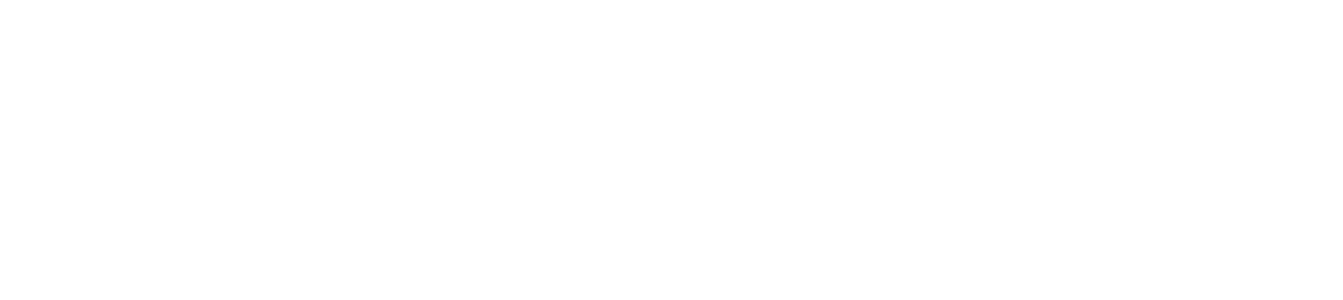
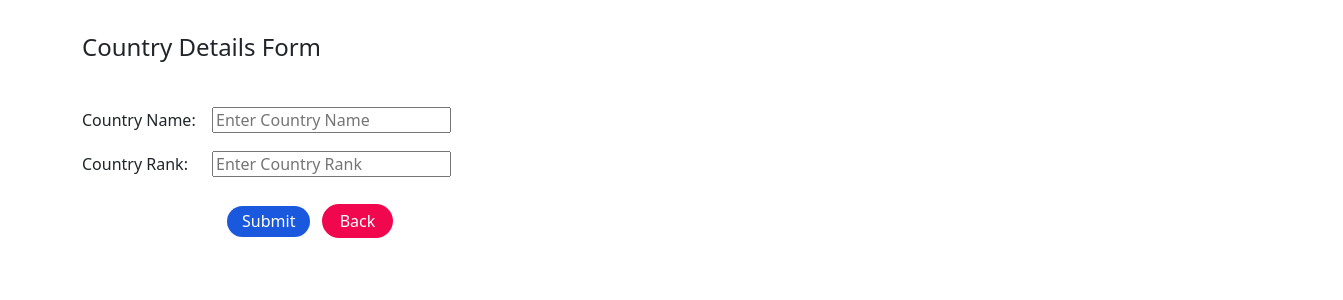
Before and after one commit to Akash23-k/Country-App, a React (Create React App) app: page /countryform in a window 1280 px wide. Shown: the top 300 px of the page, 1343 px wide, since content can reach past the window. Built offline with nearby package versions, Linux system fonts and the light colour scheme.

Commit message:
country-details

```diff
--- a/package.json
+++ b/package.json
@@ -10,6 +10,7 @@
     "bootstrap": "^5.1.0",
     "json-server": "^0.16.3",
     "react": "^17.0.2",
+    "react-bootstrap": "^1.6.3",
     "react-dom": "^17.0.2",
     "react-redux": "^7.2.5",
     "react-router-dom": "^5.3.0",
--- a/src/App.css
+++ b/src/App.css
@@ -27,7 +27,8 @@
 
 h4 {
   margin: auto;
-  text-align: center;
+  text-align: start;
+  padding-bottom: 3%;
   padding-top: 3%;
 }
 .country-table {
@@ -41,7 +42,7 @@
   border-radius: 30px;
   border: none;
   background-color: rgb(74, 28, 184);
-  padding: 3px 20px 3px 20px;
+  padding: 3px 20px 5px 20px;
   margin: auto;
   position: relative;
   left: 72%;
@@ -65,3 +66,45 @@
 .submit-btn {
   border: none;
 }
+.country-details {
+  margin-top: 30px;
+}
+
+.link-btn {
+  text-decoration: none;
+  color: white;
+}
+.form-field {
+  text-align: start;
+  margin-top: 1%;
+}
+.form-label {
+  display: inline-block;
+  width: 130px;
+  text-align: start;
+}
+.submit-btn {
+  border-radius: 16px;
+  background-color: rgb(26, 88, 221);
+  color: white;
+  padding: 3px 15px 4px 15px;
+  margin-left: 0px;
+}
+
+.back-btn {
+  border-radius: 30px;
+  border: none;
+  background-color: rgb(241, 7, 77);
+  padding: 5px 18px 5px 18px;
+  position: relative;
+  left: 1%;
+  color: white;
+}
+.btn-class {
+  position: relative;
+  left: 13%;
+  margin-top: 20px;
+}
+.input-box {
+  line-height: 20px;
+}
--- a/src/actions/index.js
+++ b/src/actions/index.js
@@ -1,5 +1,5 @@
 import countries from "../apis/countries";
-import { FETCH_COUNTRYLIST, FETCH_COUNTRY } from "./types";
+import { FETCH_COUNTRYLIST, FETCH_COUNTRY, INSERT_COUNTRY } from "./types";
 
 export const countryList = () => async (dispatch) => {
   const response = await countries.get("/countries");
@@ -10,3 +10,8 @@
   const response = await countries.get(`/countries/${id}`);
   dispatch({ type: FETCH_COUNTRY, payload: response.data });
 };
+
+export const createCountry = (countryDetails) => async (dispatch) => {
+  const response = await countries.post("/countries", countryDetails);
+  dispatch({ type: INSERT_COUNTRY, payload: response.data });
+};
--- a/src/actions/types.js
+++ b/src/actions/types.js
@@ -1,2 +1,3 @@
 export const FETCH_COUNTRYLIST = "FETCH_COUNTRYLIST";
 export const FETCH_COUNTRY = "FETCH_COUNTRY";
+export const INSERT_COUNTRY = "INSERT_COUNTRY";
--- a/src/components/App.js
+++ b/src/components/App.js
@@ -3,7 +3,7 @@
 import "../App.css";
 import { BrowserRouter as Router, Route, Switch } from "react-router-dom";
 import CountryUi from "./CountryUi";
-
+import CountryForm from "./CountryForm";
 const App = () => {
   return (
     <div className="container">
@@ -11,6 +11,7 @@
         <Switch>
           <Route exact path="/" component={CountryList} />
           <Route path="/countryui" component={CountryUi} />
+          <Route path="/countryform" component={CountryForm} />
         </Switch>
       </Router>
     </div>
--- a/src/components/CountryForm.js
+++ b/src/components/CountryForm.js
@@ -0,0 +1,65 @@
+import React from "react";
+import { Link } from "react-router-dom";
+import { useState } from "react";
+import { connect } from "react-redux";
+import { createCountry } from "../actions";
+
+const CountryForm = (props) => {
+  const [countryName, setCountryName] = useState();
+  const [countryRank, setCountryRank] = useState();
+
+  const handleSubmit = (e) => {
+    e.preventDefault();
+    const formValues = {
+      name: countryName,
+      rank: countryRank,
+    };
+    props.createCountry(formValues);
+
+    setCountryName("");
+  };
+
+  return (
+    <div>
+      <h4>Country Details Form</h4>
+      <form className="form-group" onSubmit={handleSubmit}>
+        <div className="form-field">
+          <label className="form-label">Country Name:</label>
+          <input
+            type="text"
+            name="countryName"
+            value={countryName}
+            placeholder="Enter Country Name"
+            className="input-box"
+            onChange={(e) => setCountryName(e.target.value)}
+          />
+        </div>
+        <div className="form-field">
+          <label className="form-label">Country Rank:</label>
+          <input
+            type="text"
+            name="countryRank"
+            value={countryRank}
+            placeholder="Enter Country Rank"
+            className="input-box"
+            onChange={(e) => setCountryRank(e.target.value)}
+          />
+        </div>
+        <div className="btn-class">
+          <button className="submit-btn" type="submit">
+            Submit
+          </button>
+          <button className="back-btn">
+            <Link to="/" className="Link">
+              Back
+            </Link>
+          </button>
+        </div>
+      </form>
+    </div>
+  );
+};
+const mapStateToProps = (state) => {
+  return { countries: Object.values(state.countries) };
+};
+export default connect(mapStateToProps, { createCountry })(CountryForm);
--- a/src/components/CountryList.js
+++ b/src/components/CountryList.js
@@ -13,8 +13,9 @@
     return props.countries.map((country) => {
       return (
         <tr>
+          <td>{country.id}</td>
+          <td>{country.name}</td>
           <td>{country.rank}</td>
-          <td>{country.name}</td>
         </tr>
       );
     });
@@ -26,6 +27,7 @@
       <table className="country-table">
         <tr>
           <th>Country Id</th>
+          <th>Country Rank</th>
           <th>Country Name</th>
         </tr>
         {renderList()}
@@ -33,6 +35,12 @@
       <button className="country-btn">
         <Link to="/countryui" className="Link">
           Go to Country UI
+        </Link>
+      </button>
+      &nbsp; &nbsp;
+      <button className="country-btn">
+        <Link to="/countryform" className="Link">
+          Add Country
         </Link>
       </button>
     </div>
--- a/src/components/CountryUi.js
+++ b/src/components/CountryUi.js
@@ -2,38 +2,51 @@
 import { useState, useEffect } from "react";
 import { connect } from "react-redux";
 import { countryList } from "../actions";
+import { Link } from "react-router-dom";
 
 const CountryUi = (props) => {
   useEffect(() => {
     props.countryList();
   }, []);
 
-  const [country, setCountry] = useState("");
-  const [selectedCountry, setSelectedCountry] = useState("id");
+  const [country, setCountry] = useState();
+  const [selectedCountry, setSelectedCountry] = useState({});
 
+  const handleSubmit = (e) => {
+    props.countries.map((countryObject) => {
+      let countryId = parseInt(country);
+      if (countryObject.id === countryId) {
+        setSelectedCountry(countryObject);
+      }
+      return countryObject;
+    });
+  };
   const selectHandleChange = (e) => {
     setCountry(e.target.value);
-    props.countries.map((countryObject) => {
-      if (countryObject.id === country) {
-        console.log(country, "result");
-        setSelectedCountry({ selectedCountry });
-        return country;
-      }
-    });
   };
-
+  console.log(selectedCountry, "test");
   return (
     <div>
-      <h4>Select Country from below dropdown and get the details</h4>
-      <form className="dropdown-form">
-        <label className="form-labels">Select Country:</label>
-        <select className="select-opt" onChange={selectHandleChange}>
-          {props.countries.map((country) => {
-            return <option value={country.id}>{country.name}</option>;
-          })}
-        </select>
-      </form>
-      <div className="form-labels">Selected:{country}</div>
+      <h4>Select Country from below dropdown and get the details.</h4>
+      <label className="form-labels">Select Country:</label>
+      <select className="select-opt" onChange={selectHandleChange}>
+        {props.countries.map((country) => {
+          return <option value={country.id}> {country.name} </option>;
+        })}
+      </select>
+      <button className="submit-btn" onClick={handleSubmit}>
+        Search
+      </button>
+
+      <div className="country-details">
+        <div className="form-labels">Country Name: {selectedCountry.name}</div>
+        <div className="form-labels">
+          Continent Name: {selectedCountry.continent}
+        </div>
+        <div className="form-labels">Country Flag: {selectedCountry.flag}</div>
+        <div className="form-labels">Country Rank: {selectedCountry.rank}</div>
+        <div className="form-labels">Country Id: {selectedCountry.id}</div>
+      </div>
     </div>
   );
 };
--- a/src/reducers/countryReducer.js
+++ b/src/reducers/countryReducer.js
@@ -1,4 +1,8 @@
-import { FETCH_COUNTRY, FETCH_COUNTRYLIST } from "../actions/types";
+import {
+  FETCH_COUNTRY,
+  FETCH_COUNTRYLIST,
+  INSERT_COUNTRY,
+} from "../actions/types";
 
 export default (state = [], action) => {
   switch (action.type) {
@@ -6,6 +10,8 @@
       return [...action.payload];
     case FETCH_COUNTRY:
       return [...action.payload];
+    case INSERT_COUNTRY:
+      return { ...action.payload };
     default:
       return state;
   }
```
Also changed, not shown: src/components/CountryData.js (deleted, +0 -14 lines), 2 other files (tests, documents, lock files or other folders).
